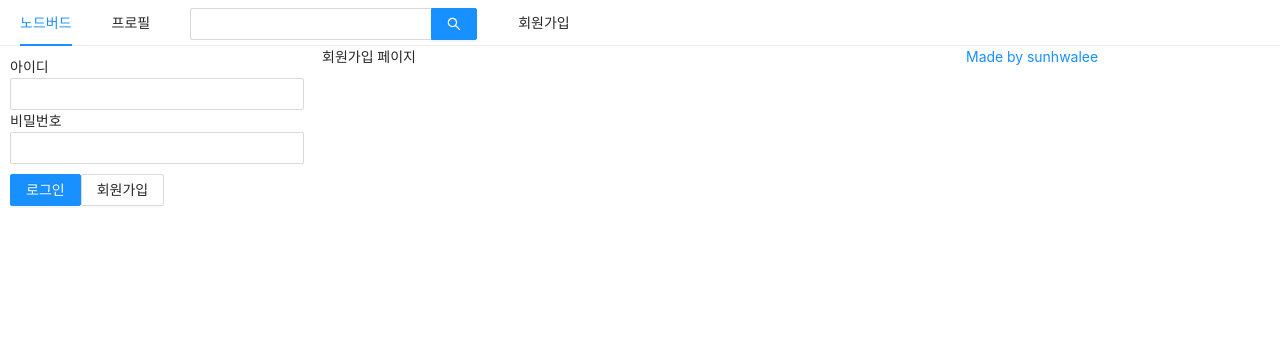
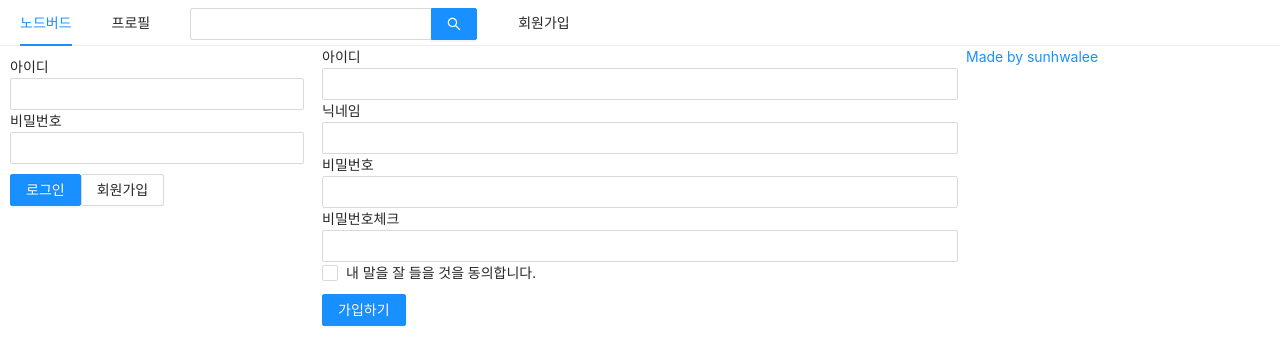
Before and after one commit to sunhwa508/next-nodebird, a Next.js app in the folder front/: page /signup in a window 1280 px wide. Shown: the top 364 px of the page. Built offline with nearby package versions, Linux system fonts and the light colour scheme.

Commit message:
updated signup components

```diff
--- a/front/components/FollowList.tsx
+++ b/front/components/FollowList.tsx
@@ -5,11 +5,11 @@
     nickname: String
 };
 
-interface props {
+interface Props {
     header: String,
     data: IData[],
 }
-const FollowList = ({ header, data }: props) => {
+const FollowList = ({ header, data }: Props) => {
     return (
         <List style={{ marginBottom: 20 }}
             grid={{ gutter: 4, xs: 2, md: 2 }}
--- a/front/components/LoginForm.tsx
+++ b/front/components/LoginForm.tsx
@@ -1,30 +1,23 @@
-import React, { useState, useMemo, useCallback } from 'react';
+import React, { useMemo, useCallback } from 'react';
 import { Form, Input, Button } from 'antd';
 import Link from 'next/link'
 import styled from 'styled-components'
-interface props {
+import useInput from '../hooks/useInput'
+
+interface Props {
     setIsLoggedIn: (isLoggedIn: boolean) => void;
 }
 
 const FormWrapper = styled(Form)`
     padding: 10px;
 `;
-const LoginForm = ({ setIsLoggedIn }: props) => {
-    const [id, setId] = useState('');
-    const [password, setPassword] = useState('');
+const LoginForm = ({ setIsLoggedIn }: Props) => {
+    const [id, onChangeId] = useInput('');
+    const [password, onChangePassword] = useInput('');
+
     const style = useMemo(() => ({ marginTop: 10 }), [])
 
-    const onChangeId = useCallback((e) => {
-        setId(e.target.value);
-    }, [])
-
-
-    const onChangePassword = useCallback((e) => {
-        setPassword(e.target.value);
-    }, [])
-
     const onSubmitForm = useCallback(() => {
-        console.log(id, password);
         setIsLoggedIn(true);
     }, [id, password])
 
--- a/front/components/UserProfile.tsx
+++ b/front/components/UserProfile.tsx
@@ -1,13 +1,15 @@
 import { useCallback } from 'react'
 import { Card, Avatar, Button } from 'antd'
 
-interface props {
+interface Props {
     setIsLoggedIn: (isLoggedIn: boolean) => void;
 }
-const UserProfile = ({ setIsLoggedIn }: props) => {
+
+const UserProfile = ({ setIsLoggedIn }: Props) => {
     const onLogOut = useCallback(() => {
         setIsLoggedIn(false)
     }, [])
+
     return (
         <Card actions={[
             <div key="twit">짹짹<br /> 0 </div>,
--- /dev/null
+++ b/front/hooks/useInput.ts
@@ -0,0 +1,15 @@
+import { useState, useCallback, ChangeEvent, Dispatch, SetStateAction } from "react";
+
+type ReturnTypes<T = any> = [T, (e: ChangeEvent<HTMLInputElement>) => void, Dispatch<SetStateAction<T>>];
+
+const UseInput = <T extends string | number>(initialValue: T): ReturnTypes<T> => {
+    const [value, setValue] = useState(initialValue);
+    const handler = useCallback((e) => {
+        setValue(e.target.value)
+    }, []);
+
+    return [value, handler, setValue]
+};
+
+
+export default UseInput
--- a/front/pages/_app.tsx
+++ b/front/pages/_app.tsx
@@ -1,5 +1,6 @@
 import 'antd/dist/antd.css'
 import Head from 'next/head'
+
 interface props {
     Component: React.ElementType
 }
--- a/front/pages/signup.tsx
+++ b/front/pages/signup.tsx
@@ -1,16 +1,85 @@
-import React from 'react';
+import React, { useState, useCallback } from 'react';
 import AppLayout from '../components/AppLayout'
 import Head from 'next/head'
+import { Form, Input, Checkbox, Button } from 'antd'
+import useInput from '../hooks/useInput'
+import styled from 'styled-components'
 
+const ErrorMessage = styled.div`
+    color: red;
+`;
+const SubmitButton = styled.div`
+    margin-top:10px;
+`
 const Signup = () => {
+    const [id, onChangeId] = useInput('');
+    const [nickname, onChangeNickname] = useInput('');
+
+    const [password, onChangePassword] = useInput('');
+    const [passwordCheck, setPasswordCheck] = useState('');
+    const [passwordError, setPasswordError] = useState(false);
+
+    const [term, setTerm] = useState(false)
+    const [termError, setTermError] = useState(false);
+
+    const onChangePasswordCheck = useCallback((e) => {
+        setPasswordCheck(e.target.value);
+        setPasswordError(e.target.value !== password)
+    }, [password]);
+
+    const onChangeTerm = useCallback((e) => {
+        setTerm(prev => !prev)
+        setTermError(term)
+    }, [term, termError])
+
+    const onSubmit = useCallback(() => {
+        if (password !== passwordCheck) {
+            return setPasswordError(true)
+        }
+        if (!term) {
+            return setTermError(true)
+        }
+        console.log(id, nickname, password)
+    }, [password, passwordCheck, term])
+
     return (
-        <>
+        <AppLayout>
             <Head>
                 <meta charSet="utf-8" />
                 <title>회원가입 | NodeBird</title>
             </Head>
-            <AppLayout> 회원가입 페이지 </AppLayout>
-        </>
+            <Form onFinish={onSubmit}>
+                <div>
+                    <label htmlFor="user-id">아이디</label>
+                    <br />
+                    <Input name="user-id" value={id} onChange={onChangeId} required />
+                </div>
+                <div>
+                    <label htmlFor="user-nickname">닉네임</label>
+                    <br />
+                    <Input name="user-nickname" value={nickname} onChange={onChangeNickname} required />
+                </div>
+                <div>
+                    <label htmlFor="user-password">비밀번호</label>
+                    <br />
+                    <Input name="user-password" value={password} onChange={onChangePassword} required />
+                </div>
+                <div>
+                    <label htmlFor="user-id">비밀번호체크</label>
+                    <br />
+                    <Input name="user-password-check" type="password" value={passwordCheck} onChange={onChangePasswordCheck} required />
+                    {passwordError && <ErrorMessage> 비밀번호가 일치하지 않습니다.</ErrorMessage>}
+                </div>
+                <div>
+                    <Checkbox name="user-term" checked={term} onChange={onChangeTerm}>내 말을 잘 들을 것을 동의합니다.</Checkbox>
+                    {termError && <ErrorMessage> 약관에 동의 하셔야 합니다! </ErrorMessage>}
+                </div>
+                <SubmitButton>
+                    {/* htmlType="submit" 설정시 form 의 onfinicsh={} 가 호출됩니다. */}
+                    <Button type="primary" htmlType="submit">가입하기</Button>
+                </SubmitButton>
+            </Form>
+        </AppLayout>
     )
 }
 
```
Also changed, not shown: 1 other file (tests, documents, lock files or other folders).
